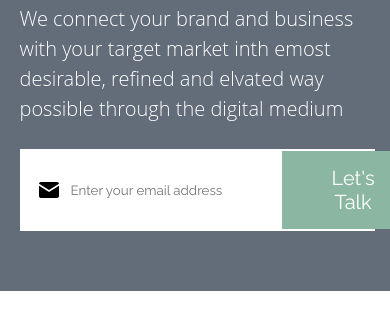
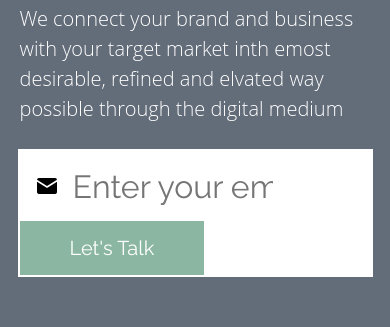
Before and after one commit to rakshitkoyani/business-landing-page, a plain HTML site: page index.html in a window 390 px wide. Shown: the part 322-649 px from the top of the page. Drawn offline with Linux system fonts and the light colour scheme; a web font is replaced by a local one.

Commit message:
mobile responsive

```diff
--- a/style.css
+++ b/style.css
@@ -100,17 +100,27 @@ ul li {
   font-family: 'open sans';
 }
 
+.h-email {
+  display: flex;
+  align-items: center;
+}
 
 .form-group {
   background-color: #fff;
   padding: 2px;
-  width: 520px;
+  width: 500px;
   display: flex;
   align-items: center;
 }
 
 .form-group img {
   margin-left: 15px;
+}
+
+input {
+  height: 50px;
+  font-size: 2rem;
+  outline: none;
 }
 
 .form-control {
@@ -446,7 +456,7 @@ ul li {
 
   .header-banner .left-side img {
     padding: 0 40px;
-
+    width: 300px;
   }
 
   .header-banner .right-side {
@@ -472,8 +482,20 @@ ul li {
     color: #ffffff;
   }
 
-  nav i{
-margin-right: 50px;
-margin-top: 40px;
+  nav i {
+    margin-right: 50px;
+    margin-top: 40px;
+  }
+
+  .form-control {
+    padding-right: 0px;
+  }
+
+  .h-email {
+    flex-direction: column;
+  }
+
+  .form-group {
+    display: block
   }
 }
```
Also changed, not shown: 1 other file.
